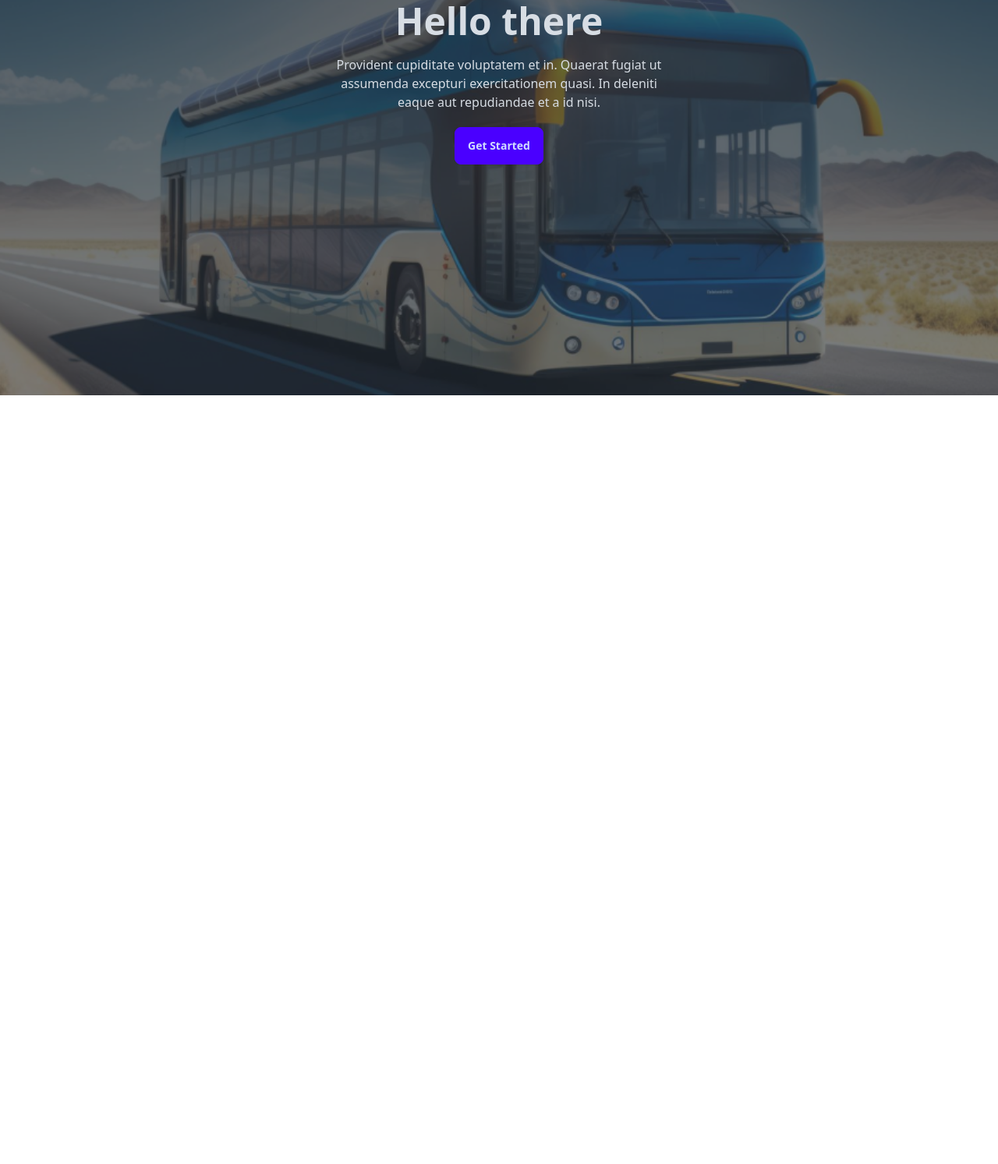
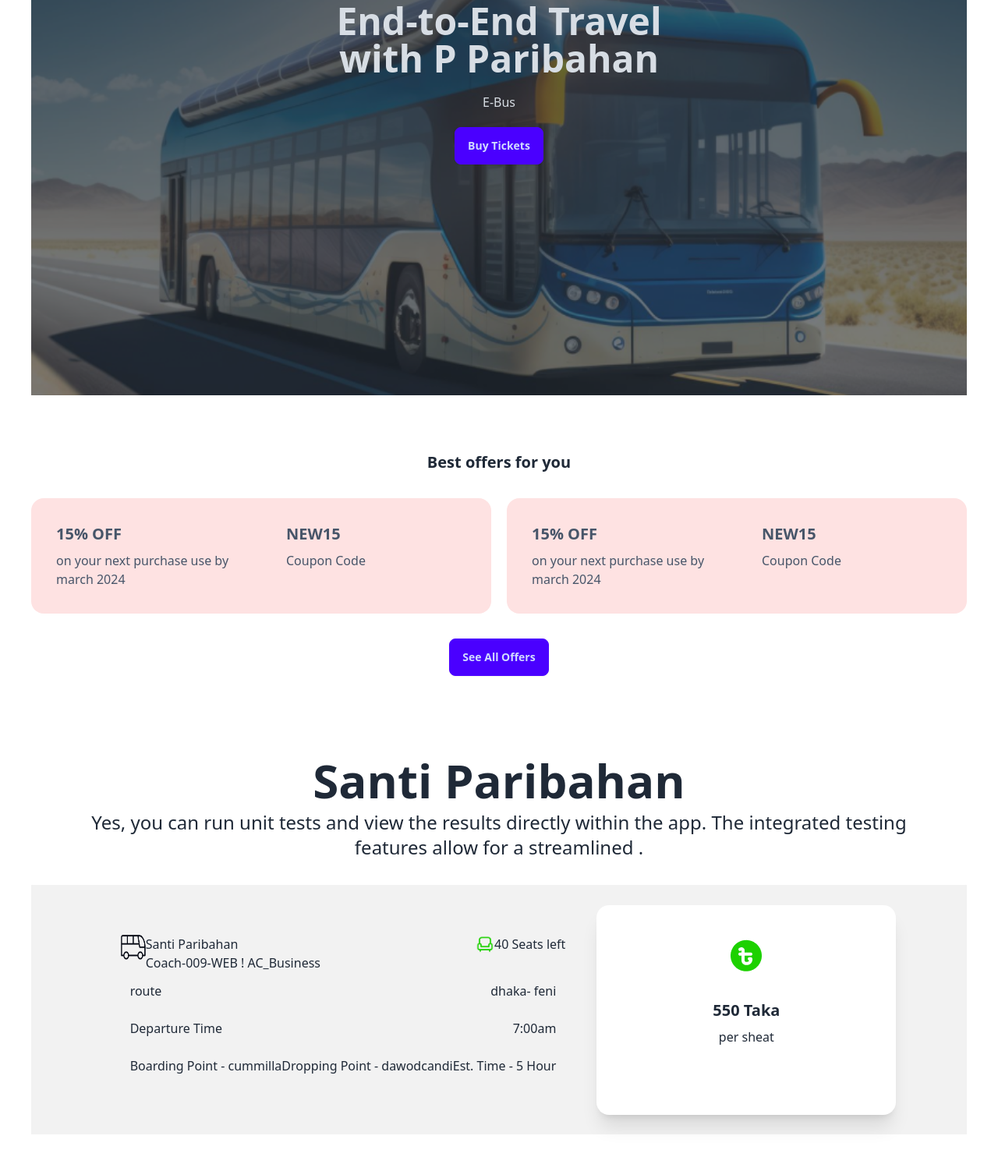
Before and after one commit to k12amrul/a-3-ebus, a plain HTML site: page index.html in a window 1280 px wide. Shown: the part 361-1854 px from the top of the page at 78% size. Before the commit the page ends 868 px from the top, so only its background shows below. Drawn offline with nearby package versions, Linux system fonts and the light colour scheme.

Commit message:
complete offer section

```diff
--- a/index.html
+++ b/index.html
@@ -17,13 +17,16 @@
 
 
 
-<body>
-    <header >
+<body class="mx-10">
+  <header>
     <div class="navbar bg-base-100">
       <div class="navbar-start">
         <div class="dropdown">
           <div tabindex="0" role="button" class="btn btn-ghost lg:hidden">
-                  <svg xmlns="http://www.w3.org/2000/svg" class="h-5 w-5" fill="none" viewBox="0 0 24 24" stroke="currentColor"><path stroke-linecap="round" stroke-linejoin="round" stroke-width="2" d="M4 6h16M4 12h8m-8 6h16" /></svg>
+            <svg xmlns="http://www.w3.org/2000/svg" class="h-5 w-5" fill="none" viewBox="0 0 24 24"
+              stroke="currentColor">
+              <path stroke-linecap="round" stroke-linejoin="round" stroke-width="2" d="M4 6h16M4 12h8m-8 6h16" />
+            </svg>
           </div>
           <ul tabindex="0" class="menu menu-sm dropdown-content mt-3 z-[1] p-2 shadow bg-base-100 rounded-box w-52">
             <li><a>Item 1</a></li>
@@ -41,21 +44,17 @@
       </div>
       <div class="navbar-center hidden lg:flex">
         <ul class="menu menu-horizontal px-1">
-                <li><a>Item 1</a></li>
+          <li><a>home</a></li>
           <li>
-                  <details>
-                    <summary>Parent</summary>
-                    <ul class="p-2">
-                      <li><a>Submenu 1</a></li>
-                      <li><a>Submenu 2</a></li>
-                    </ul>
-                  </details>
+            <a href="">details</a>
           </li>
-                <li><a>Item 3</a></li>
+          <li><a>login</a></li>
+          <li><a>logout</a></li>
         </ul>
       </div>
       <div class="navbar-end">
-              <a class="btn">Button</a>
+        <a class="btn">Bus <img src="images/bus-icon.png" alt=""></a>
+
       </div>
     </div>
   </header>
@@ -66,17 +65,156 @@
         <div class="hero-overlay bg-opacity-60"></div>
         <div class="hero-content text-center text-neutral-content">
           <div class="max-w-md">
-                    <h1 class="mb-5 text-5xl font-bold">Hello there</h1>
-                    <p class="mb-5">Provident cupiditate voluptatem et in. Quaerat fugiat ut assumenda excepturi exercitationem quasi. In deleniti eaque aut repudiandae et a id nisi.</p>
-                    <button class="btn btn-primary">Get Started</button>
+            <h1 class="mb-5 text-5xl font-bold">End-to-End Travel with P Paribahan</h1>
+            <p class="mb-5">E-Bus</p>
+            <a href="#buy-ticket">
+              <button class="btn btn-primary">Buy Tickets </button>
+
+            </a>
           </div>
         </div>
       </div>
     </section>
+
+    <section class="mt-10 ">
+      <div class="card-body items-center text-center">
+        <h2 class="card-title">Best offers for you</h2>
+      </div>
+
+      <div class="grid ">
+        <div class="grid lg:grid-cols-2 gap-5">
+          <!-- 11111111111 -->
+          <div class="card  bg-red-100 text-slate-600 -content">
+            <div class="grid lg: grid-cols-2">
+
+
+              <div class="card-body">
+                <h2 class="card-title">15% OFF</h2>
+                <p>on your next purchase use by march 2024 </p>
+
+              </div>
+              <div class="card-body">
+                <h2 class="card-title">NEW15
+                </h2>
+                <p>Coupon Code</p>
+
+              </div>
+
+            </div>
+
+          </div>
+          <!-- 11111111111 -->
+          <!-- 11111111111 -->
+          <div class=" card  bg-red-100 text-slate-600 -content">
+            <div class="grid lg: grid-cols-2">
+
+
+              <div class="card-body">
+                <h2 class="card-title">15% OFF</h2>
+                <p>on your next purchase use by march 2024 </p>
+
+              </div>
+              <div class="card-body">
+                <h2 class="card-title">NEW15
+                </h2>
+                <p>Coupon Code</p>
+
+              </div>
+
+            </div>
+
+          </div>
+          <!-- 11111111111 -->
+
+
+        </div>
+        <div></div>
+      </div>
+      <div class="card-body items-center text-center">
+
+        <div class="card-actions">
+          <button class="btn btn-primary">See All Offers</button>
+        </div>
+
+    </section>
+
+    <!-- buy-ticket section -->
+
+
+
+    <!-- ticket section -->
+    <section class=" my-10" id="buy-ticket">
+
+      <div class="card-body items-center text-center">
+        <h2 class="card-title  text-6xl">Santi Paribahan</h2>
+        <p class="text-2xl ">Yes, you can run unit tests and view the results directly within the app. The integrated
+          testing features allow for a streamlined .</p>
+      </div>
+
+      <!-- //////////////////////1111 -->
+
+      <div class="hero min-h-80 bg-base-200">
+        <div class="hero-content flex-col lg:flex-row-reverse">
+          <div class="card w-96 bg-base-100 shadow-xl">
+            <figure class="px-10 pt-10">
+              <img src="images/fare.png" alt="">
+            </figure>
+            <div class="card-body items-center text-center">
+              <h2 class="card-title">550 Taka</h2>
+              <p>per sheat</p>
+             <br>
+             <br>
+            </div>
+          </div>
+          <div class="flex flex-col  justify-between p-6">
+            <div class=" flex justify-between ">
+              <div class="flex">
+                <img class="size-8" src="images/bus-logo.png" alt="">
+                <div>
+                  <h1>Santi Paribahan</h1>
+                  <p>Coach-009-WEB ! AC_Business</p>
+
+                </div>
+              </div>
+               <div class=" flex justify-between">
+            <img class="size-6" src="images/seat-green.png" alt="">
+            <h3> 40 Seats left</h3>
+          </div>
+            </div>
+            <div class="flex justify-between p-3" >
+              <h3>route</h3>
+              <p>dhaka- feni</p>
+            </div>
+            <div class="flex justify-between p-3" >
+              <h3>Departure Time</h3>
+              <p>7:00am</p>
+            </div>
+            <div class="flex justify-around p-3" >
+
+
+                <h3>Boarding Point - cummilla</h3>
+                <h3>Dropping Point - dawodcandi </h3>
+                <h3>Est. Time - 5 Hour</h3>
+
+            </div>
+
+
+          </div>
+        </div>
+      </div>
+    </section>
+
+<!-- seat section -->
+    <section>
+
+    </section>
+
+
 
   </main>
 
 </body>
 
 <script src="index.js"></script>
+
 </html>
```
Lines whose indentation alone changed are shown as unchanged.
